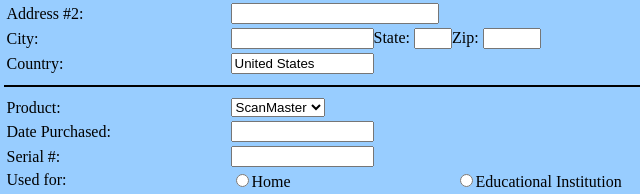
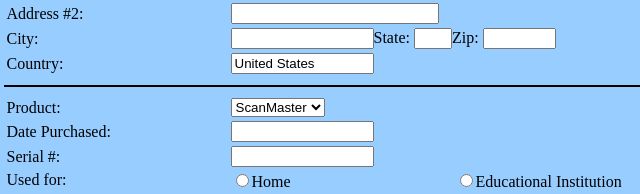
Before and after one commit to NamFnt/bai_2, a website: page index.html in a window 1280 px wide. Shown: the part 252-446 px from the top of the page, 314-954 px from the left. Drawn offline with Linux system fonts and the light colour scheme.

Commit message:
Update index.html

```diff
--- a/index.html
+++ b/index.html
@@ -53,7 +53,7 @@
                     </tr>
                     <tr>
                         <td><label for="city">City: </label></td>
-                        <td><input id="city" style="width: 135px"><label for="state">State: </label><input id="state" style="width: 30px;"><label for="zip">Zip: </label><input id="zip" style="width: 50px;"></td>
+                        <td><input id="city" style="width: 135px"><label for="state">State: </label><input id="state" style="width: 30px;"><label for="zip">Zip: </label><input id="zip" style="width: 65px;"></td>
                     </tr>
                     <tr>
                         <td><label for="country">Country: </label></td>
```
